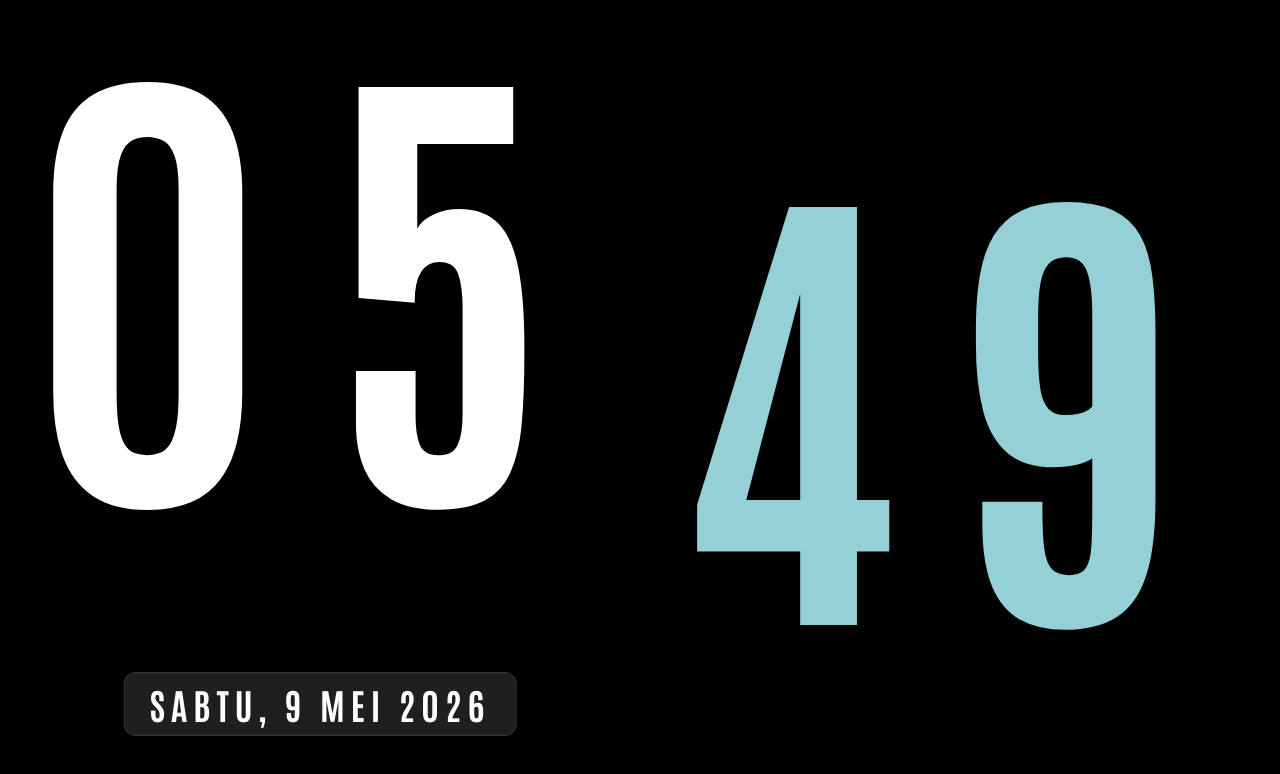
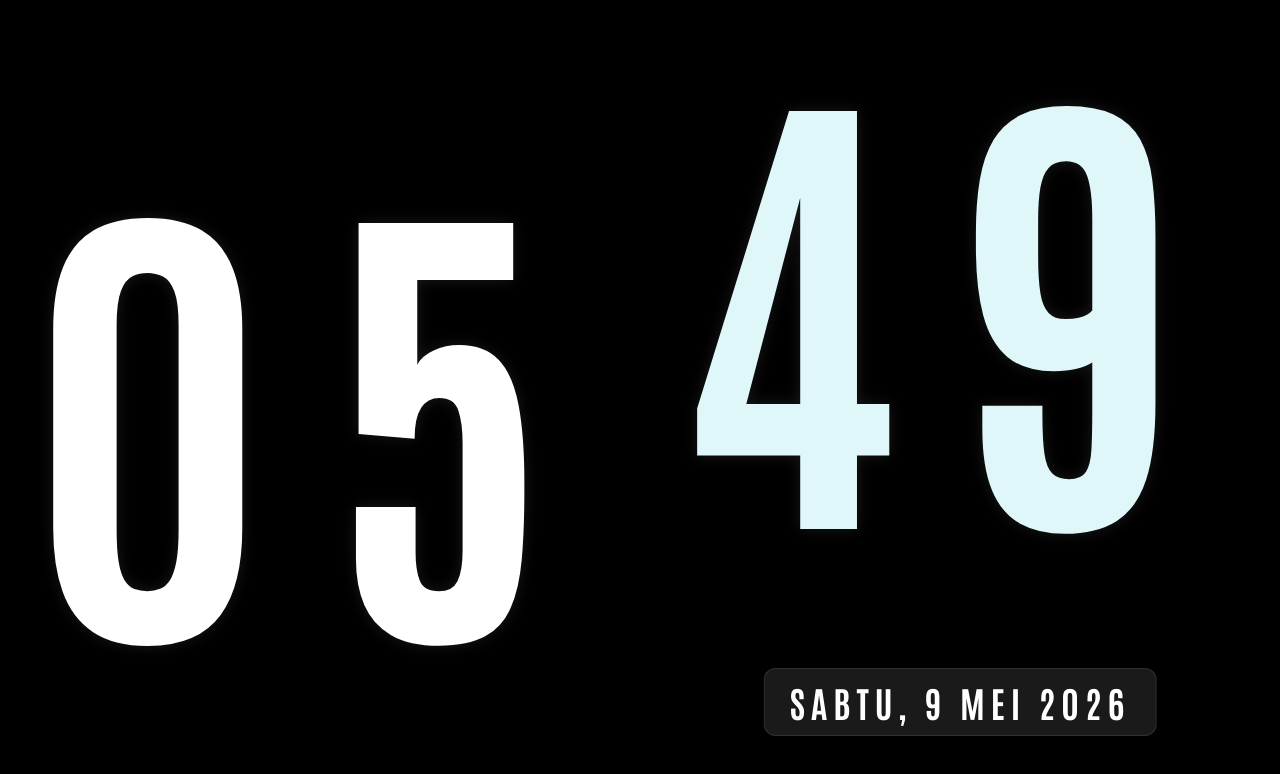
Before and after one commit to mashar7/JamN, a plain HTML site: page index.html in a window 1280 px wide. Drawn offline with Linux system fonts and the light colour scheme.

Commit message:
Update index.html

```diff
--- a/index.html
+++ b/index.html
@@ -3,15 +3,14 @@
 <head>
     <meta charset="UTF-8">
     <meta name="viewport" content="width=device-width, initial-scale=1.0">
-    <title>Smart TV Clock - TV Optimized</title>
+    <title>Smart TV Clock - System Time</title>
     <style>
-        /* Menggunakan sistem font cadangan jika Google Fonts gagal dimuat */
         @import url('https://fonts.googleapis.com/css2?family=Antonio:wght@700&display=swap');
 
         :root {
             --bg-color: #000000;
             --hour-color: #ffffff;
-            --min-color: #94d0d6;
+            --min-color: #e0f7fa; /* Biru Keputihan Soft */
             --char-spacing: 0.12em;
         }
 
@@ -21,7 +20,6 @@
             background-color: var(--bg-color);
             color: white;
             overflow: hidden;
-            /* Font Antonio dengan fallback sans-serif standar TV */
             font-family: 'Antonio', 'Impact', sans-serif;
             -webkit-user-select: none;
             user-select: none;
@@ -37,24 +35,23 @@
             position: absolute;
             display: flex;
             justify-content: center;
-            /* Transisi lebih aman untuk prosesor TV yang lebih lambat */
-            transition: all 2s ease-in-out;
+            transition: all 2.5s ease-in-out;
             width: 50vw;
-            will-change: top, left;
         }
 
         #group-hours { left: 0; }
         #group-minutes { right: 0; }
 
         .digit {
-            font-size: 38vw; /* Ukuran disesuaikan agar tidak overflow di beberapa aspek rasio TV */
+            font-size: 38vw;
             line-height: 0.9;
             letter-spacing: var(--char-spacing);
             font-weight: 700;
+            text-shadow: 0 0 15px rgba(255,255,255,0.1);
         }
 
         #hours { color: var(--hour-color); }
-        #minutes { color: var(--min-color); }
+        #minutes { color: var(--min-color); transition: color 0.8s ease; }
 
         #date-info {
             position: absolute;
@@ -63,12 +60,12 @@
             letter-spacing: 6px;
             text-transform: uppercase;
             font-weight: bold;
-            background: rgba(255, 255, 255, 0.12);
-            padding: 8px 25px;
+            background: rgba(255, 255, 255, 0.1);
+            padding: 10px 25px;
             border-radius: 12px;
             z-index: 100;
             white-space: nowrap;
-            transition: all 2s ease-in-out;
+            transition: all 2.5s ease-in-out;
             border: 1px solid rgba(255,255,255,0.1);
         }
 
@@ -82,10 +79,9 @@
             z-index: 9999;
             transition: opacity 0.5s ease;
             opacity: 0;
-            pointer-events: none;
         }
 
-        .show-menu #menu { opacity: 1; pointer-events: auto; }
+        .show-menu #menu { opacity: 1; }
 
         button {
             background: #222; color: white; border: 1px solid #444;
@@ -94,7 +90,7 @@
         }
     </style>
 </head>
-<body onmousemove="handleInteraction()" onclick="handleInteraction()" ontouchstart="handleInteraction()">
+<body onmousemove="handleInteraction()" onclick="handleInteraction()">
 
     <div id="main-stage">
         <div id="date-info">MEMUAT...</div>
@@ -109,73 +105,82 @@
     </div>
 
     <div id="menu">
-        <button style="background:#4a6fa5" onclick="toggleFullScreen()">⛶ FULL SCREEN</button>
-        <button onclick="changeTheme('#ffffff', '#94d0d6')">Cyan</button>
-        <button onclick="changeTheme('#ffffff', '#cfd694')">Gold</button>
-        <button onclick="changeTheme('#ffffff', '#d694a8')">Red</button>
+        <button style="background:#0084ff" onclick="toggleFullScreen()">⛶ FULL SCREEN</button>
+        <button onclick="changeTheme('#ffffff', '#e0f7fa')">Soft Blue</button>
+        <button onclick="changeTheme('#ffffff', '#fff9c4')">Soft Yellow</button>
+        <button onclick="changeTheme('#ffffff', '#ffebee')">Soft Red</button>
     </div>
 
     <script>
-        // Membungkus kode dalam pengecekan DOM agar tidak gagal di TV lama
-        document.addEventListener("DOMContentLoaded", function() {
+        // Memastikan elemen sudah ada sebelum script berjalan
+        window.onload = function() {
             updateClock();
             antiBurn();
+            setInterval(updateClock, 1000);
+            setInterval(antiBurn, 30000);
+        };
 
-            // Interval update jam setiap detik
-            setInterval(updateClock, 1000);
-            // Interval anti-burn setiap 20 detik (lebih aman untuk panel)
-            setInterval(antiBurn, 20000);
-        });
+        function updateClock() {
+            try {
+                var sekarang = new Date();
 
-        let menuTimeout;
+                // Ambil data jam dan menit dari sistem TV
+                var h = sekarang.getHours();
+                var m = sekarang.getMinutes();
 
-        function handleInteraction() {
-            showMenu();
-            // Beberapa TV butuh interaksi untuk memulai fullscreen
-            autoFullScreen();
+                var hString = (h < 10 ? "0" + h : h);
+                var mString = (m < 10 ? "0" + m : m);
+
+                var hoursEl = document.getElementById('hours');
+                var minutesEl = document.getElementById('minutes');
+                var dateEl = document.getElementById('date-info');
+
+                if (hoursEl) hoursEl.innerHTML = hString;
+                if (minutesEl) minutesEl.innerHTML = mString;
+
+                var hari = ["MINGGU", "SENIN", "SELASA", "RABU", "KAMIS", "JUMAT", "SABTU"];
+                var bulan = ["JANUARI", "FEBRUARI", "MARET", "APRIL", "MEI", "JUNI", "JULI", "AGUSTUS", "SEPTEMBER", "OKTOBER", "NOVEMBER", "DESEMBER"];
+
+                var tglString = hari[sekarang.getDay()] + ", " + sekarang.getDate() + " " + bulan[sekarang.getMonth()] + " " + sekarang.getFullYear();
+                if (dateEl) dateEl.innerHTML = tglString;
+            } catch(e) {
+                console.log("Error updating clock: ", e);
+            }
         }
 
-        function showMenu() {
+        var menuTimeout;
+        function handleInteraction() {
             document.body.classList.add('show-menu');
             clearTimeout(menuTimeout);
-            menuTimeout = setTimeout(() => {
+            menuTimeout = setTimeout(function() {
                 document.body.classList.remove('show-menu');
-            }, 4000); // 4 detik agar lebih lama sedikit di TV
-        }
+            }, 4000);
 
-        function updateClock() {
-            const now = new Date();
-            const h = now.getHours().toString().padStart(2, '0');
-            const m = now.getMinutes().toString().padStart(2, '0');
-
-            const hoursEl = document.getElementById('hours');
-            const minsEl = document.getElementById('minutes');
-            const dateEl = document.getElementById('date-info');
-
-            if(hoursEl) hoursEl.textContent = h;
-            if(minsEl) minsEl.textContent = m;
-
-            const options = { weekday: 'long', day: 'numeric', month: 'long', year: 'numeric' };
-            if(dateEl) dateEl.textContent = now.toLocaleDateString('id-ID', options);
+            // Coba fullscreen (dipicu interaksi pengguna)
+            var el = document.documentElement;
+            var rfs = el.requestFullscreen || el.webkitRequestFullScreen || el.mozRequestFullScreen || el.msRequestFullscreen;
+            if(rfs && !document.fullscreenElement) {
+                rfs.call(el).catch(function(e){});
+            }
         }
 
         function antiBurn() {
-            const groupH = document.getElementById('group-hours');
-            const groupM = document.getElementById('group-minutes');
-            const dateBox = document.getElementById('date-info');
+            var groupH = document.getElementById('group-hours');
+            var groupM = document.getElementById('group-minutes');
+            var dateBox = document.getElementById('date-info');
 
-            if(!groupH || !groupM || !dateBox) return;
+            if(!groupH || !groupM) return;
 
-            const hourIsHigh = Math.random() > 0.5;
+            var hourIsHigh = Math.random() > 0.5;
 
             if (hourIsHigh) {
-                groupH.style.top = "5vh";
-                groupM.style.top = "20vh";
+                groupH.style.top = "8vh";
+                groupM.style.top = "22vh";
                 dateBox.style.left = "25%";
                 dateBox.style.transform = "translateX(-50%)";
             } else {
-                groupM.style.top = "5vh";
-                groupH.style.top = "20vh";
+                groupM.style.top = "8vh";
+                groupH.style.top = "22vh";
                 dateBox.style.left = "75%";
                 dateBox.style.transform = "translateX(-50%)";
             }
@@ -183,15 +188,11 @@
 
         function toggleFullScreen() {
             if (!document.fullscreenElement) {
-                document.documentElement.requestFullscreen().catch(e => {});
+                var el = document.documentElement;
+                var rfs = el.requestFullscreen || el.webkitRequestFullScreen || el.mozRequestFullScreen || el.msRequestFullscreen;
+                if(rfs) rfs.call(el);
             } else {
                 if (document.exitFullscreen) document.exitFullscreen();
-            }
-        }
-
-        function autoFullScreen() {
-            if (!document.fullscreenElement) {
-                document.documentElement.requestFullscreen().catch(e => {});
             }
         }
 
```
